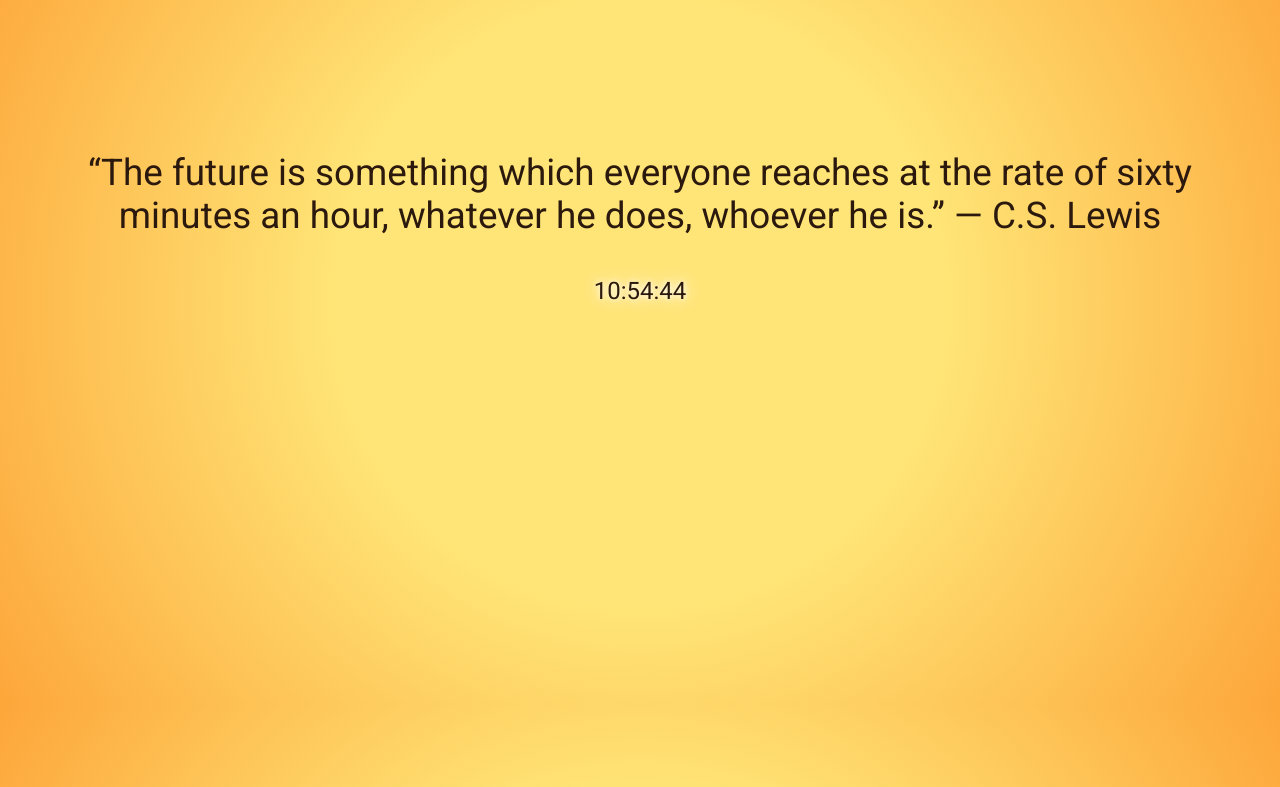
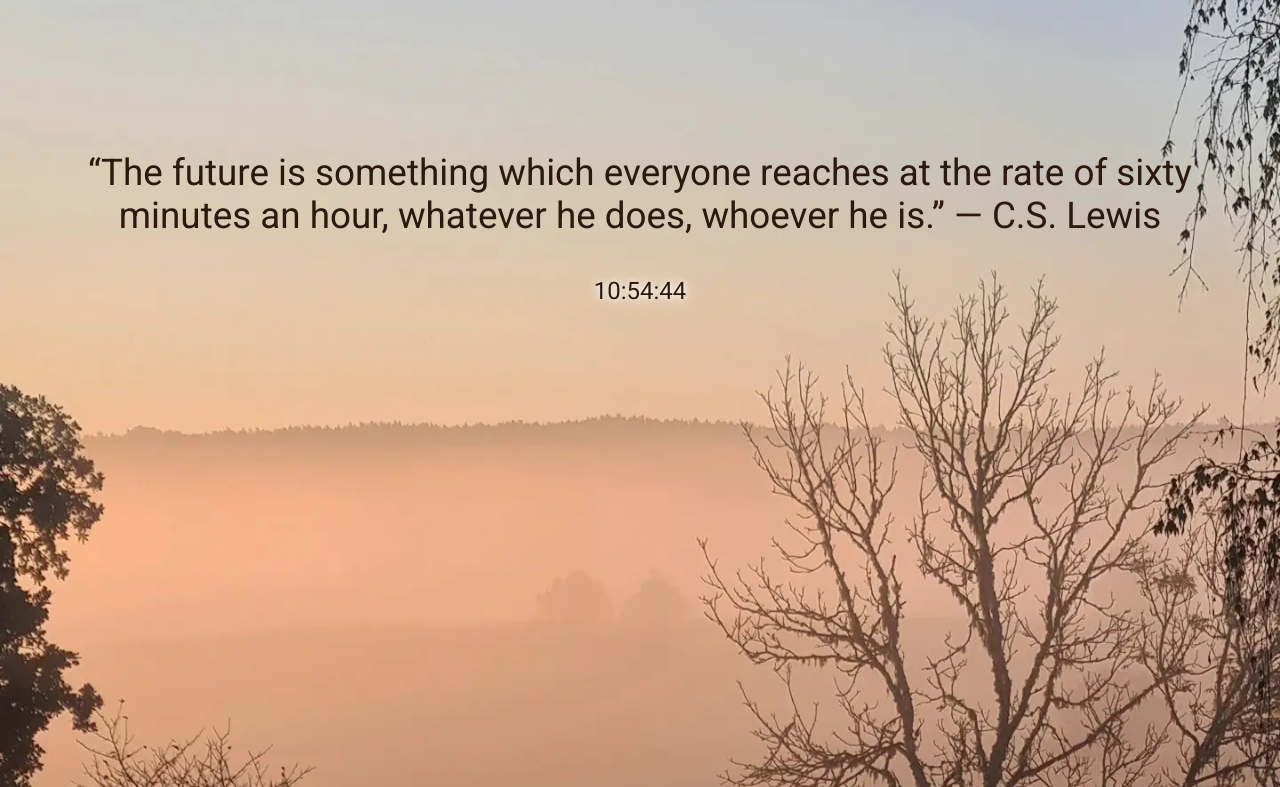
Before and after one commit to JaqiKal/code-tinkering, a plain HTML site: page index.html in a window 1280 px wide. Shown: the part 96-883 px from the top of the page. Drawn offline with Linux system fonts and the light colour scheme; the site is published under a folder, as on GitHub Pages, so addresses that start at the root find nothing.

Commit message:
fix: Add relative path with ../ to hero image
This works in preview

```diff
--- a/assets/css/style.css
+++ b/assets/css/style.css
@@ -145,7 +145,7 @@ body {
 
 /* Header section styling */
 #hero {
-  background: url("/assets/images/hero.webp") center/cover no-repeat;
+  background: url("../images/hero.webp") center/cover no-repeat;
   min-height: 100vh;
   display: flex;
   justify-content: center;
```
